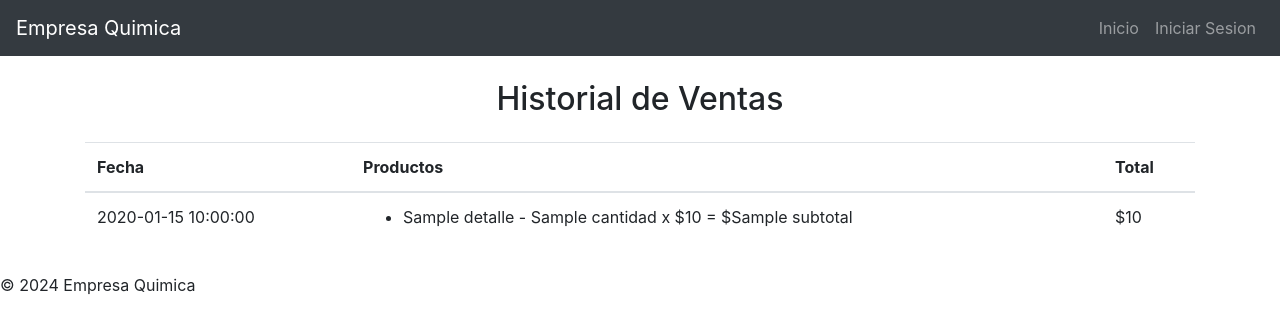
After one commit to Nicodan122/EmpresaQuimica-Entrega, a Flask app: template app/templates/venta/historial_ventas.html in a window 1280 px wide. The commit adds this page. Shown: the top 334 px of the page. Run offline with Flask 3, Linux system fonts and the light colour scheme; the template is opened without the code that fills it: most values are stand-ins (such as "Sample title", 1, 10 or a date in 2020); some libraries are stand-ins or nearby versions.

```diff
--- a/app/templates/inicio/inicio.html
+++ b/app/templates/inicio/inicio.html
@@ -23,6 +23,9 @@
         </a>
         <a href="{{ url_for('wishlist.get_wishlist') }}" class="btn btn-primary" id="btnVerWishlist">
             Ver WishList
+        </a>
+        <a href="{{ url_for('venta.ver_historial_ventas') }}" class="btn btn-info" id="btnHistorialVentas">
+            Historial de Ventas
         </a>
     </div>
 
--- /dev/null
+++ b/app/templates/venta/historial_ventas.html
@@ -0,0 +1,42 @@
+{% extends 'layoutDashboard.html' %}
+
+{% block title %}Historial de Ventas{% endblock %}
+
+{% block content %}
+<div class="container mt-4">
+    <h2 class="text-center mb-4">Historial de Ventas</h2>
+
+    {% if historial %}
+    <table class="table table-hover">
+        <thead>
+            <tr>
+                <th>Fecha</th>
+                <th>Productos</th>
+                <th>Total</th>
+            </tr>
+        </thead>
+        <tbody>
+            {% for item in historial %}
+            <tr>
+                <td>{{ item.venta.fecha }}</td>
+                <td>
+                    <ul>
+                        {% for detalle in item.detalles %}
+                        <li>
+                            {{ detalle.nombre_producto }} - {{ detalle.cantidad }} x ${{ detalle.precio }} = ${{ detalle.subtotal }}
+                        </li>
+                        {% endfor %}
+                    </ul>
+                </td>
+                <td>
+                    ${{ item.detalles | sum(attribute='subtotal') }}
+                </td>
+            </tr>
+            {% endfor %}
+        </tbody>
+    </table>
+    {% else %}
+    <p class="text-center">No tienes ventas registradas.</p>
+    {% endif %}
+</div>
+{% endblock %}
```
Also changed, not shown: app/blueprints/venta/rutas.py (+38 -1 lines).
